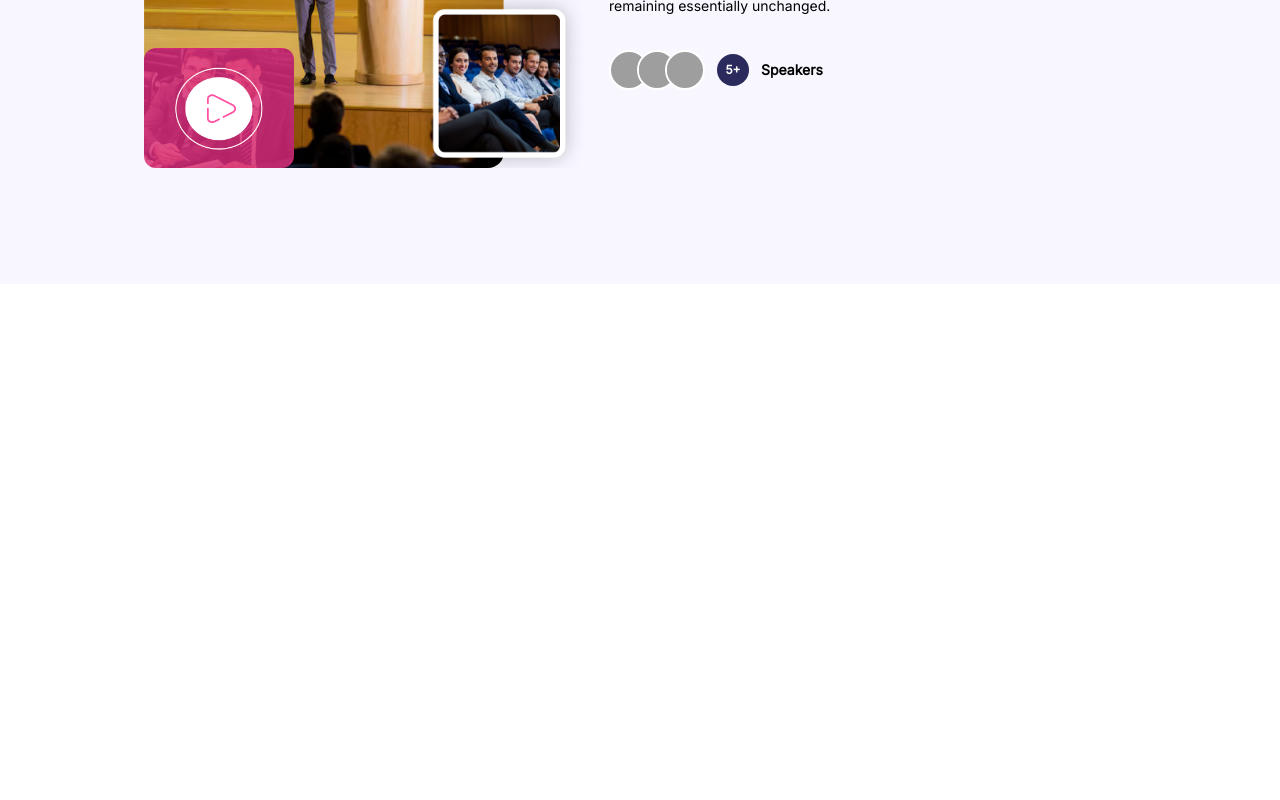
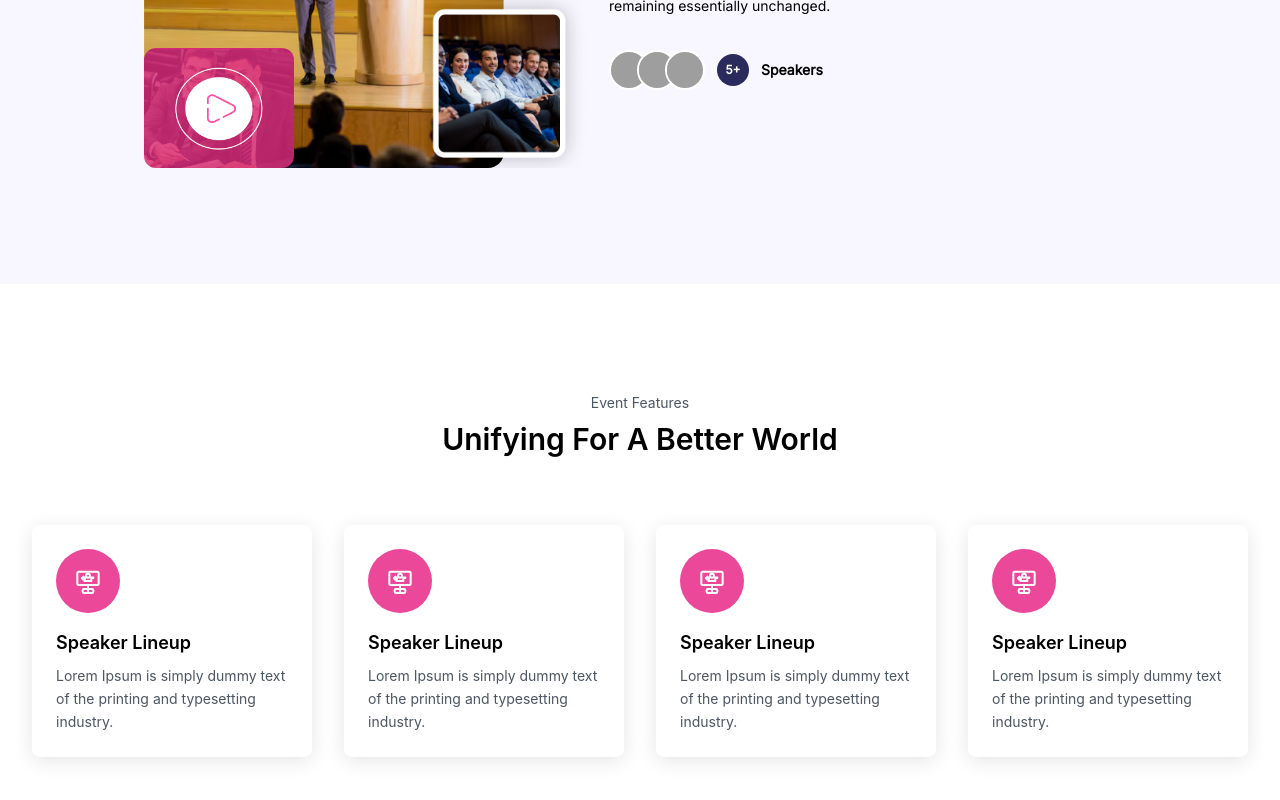
Before and after one commit to AmartiSamia/Evenza, a React (Create React App) app: page / in a window 1280 px wide. Shown: the part 1012-1812 px from the top of the page. Before the commit the page ends 1296 px from the top, so only its background shows below. Built offline with nearby package versions, Linux system fonts and the light colour scheme; grey boxes are pictures that could not be loaded.

Commit message:
EventFeatures

```diff
--- a/src/About/About.js
+++ b/src/About/About.js
@@ -5,7 +5,7 @@ import Video from './../Assets/About/Video.png';
 
 const About = () => {
   return (
-    <section className="max-w-7xl mx-auto pl-36 py-[116px] bg-[#F8F6FF] font-inter">
+    <section className="max-w-7xl mx-auto pl-36 py-[116px] bg-[#F8F6FF] font-inter max-sm:mb-[-65px]">
       <div className="flex flex-col md:flex-row items-center md:items-start gap-10 md:gap-20">
         {/* Left side images container */}
         <div className="relative flex-shrink-0 ml-[-169px] mt-[-50px] md:mt-0 md:ml-0">
--- a/src/App.js
+++ b/src/App.js
@@ -5,6 +5,7 @@ import NavBar from './Components/NavBar/Navbar.js'; // attention à la casse si
 import Accroche from './Components/Accroche.js';
 import Logo from './/Assets/EvenzaLogo.png';
 import About from './About/About.js';
+import EventFeatures from './EventFeatures.js';
 export default function App({ children }) {
   const [isMenuOpen, setIsMenuOpen] = useState(false);
   const [isNavbarVisible, setIsNavbarVisible] = useState(true);
@@ -89,6 +90,9 @@ export default function App({ children }) {
         <section className="bg-[#F8F6FF]">
         <About />
         </section>
+        <section className='bg-[#FFFFFF]'>
+          <EventFeatures />
+          </section>
       </body>
     </html>
   );
--- /dev/null
+++ b/src/EventFeatures.js
@@ -0,0 +1,88 @@
+import React from 'react';
+
+const EventFeatures = () => {
+  // Feature card data
+  const features = [
+    {
+      id: 1,
+      title: "Speaker Lineup",
+      description: "Lorem Ipsum is simply dummy text of the printing and typesetting industry."
+    },
+    {
+      id: 2,
+      title: "Speaker Lineup",
+      description: "Lorem Ipsum is simply dummy text of the printing and typesetting industry."
+    },
+    {
+      id: 3,
+      title: "Speaker Lineup",
+      description: "Lorem Ipsum is simply dummy text of the printing and typesetting industry."
+    },
+    {
+      id: 4,
+      title: "Speaker Lineup",
+      description: "Lorem Ipsum is simply dummy text of the printing and typesetting industry."
+    }
+  ];
+
+  // Custom Feature Icon Component with circle pink background
+  const FeatureIcon = () => (
+    <div className="mb-4 ">
+      <div className="relative w-16 h-16 max-sm:w-12 max-sm:h-12">
+        {/* Pink shadow/glow effect */}
+        <div className="absolute -top-1 -left-1 w-18 h-18 max-sm:w-13 max-sm:h-13 bg-pink-100 rounded-full opacity-50 blur-sm"></div>
+
+        {/* Pink circle background */}
+        <div className="absolute top-0 left-0 w-16 h-16 max-sm:w-12 max-sm:h-12 bg-pink-500 rounded-full"></div>
+
+        {/* Icon centered on the pink background */}
+        <div className="absolute inset-0 flex items-center justify-center">
+          <svg xmlns="http://www.w3.org/2000/svg" className="w-8 h-8 text-white" viewBox="0 0 24 24" fill="none" stroke="currentColor" strokeWidth="1.5" strokeLinecap="round" strokeLinejoin="round">
+            {/* Speaker at podium icon */}
+            <rect x="4" y="5" width="16" height="10" rx="1" />
+            <text x="7" y="11" fontSize="5" fill="none" stroke="currentColor">+</text>
+            <text x="14" y="11" fontSize="5" fill="none" stroke="currentColor">-</text>
+            <path d="M12 15v6" />
+            <rect x="8" y="18" width="8" height="3" rx="1" />
+            <circle cx="12" cy="8" r="1.5" />
+            <path d="M9.5 10v2" />
+            <path d="M14.5 10v2" />
+            <path d="M10 12h4" />
+          </svg>
+        </div>
+      </div>
+    </div>
+  );
+
+  return (
+    <section className="max-w-7xl mx-auto px-4 py-[109px] max-sm:pt-[60px] mb-12">
+      <div className="text-center mb-12">
+        <p className="text-sm text-gray-600 mb-2">
+          Event Features
+        </p>
+        <h2 className="text-3xl font-semibold text-black max-sm:text-xl max-sm:mb-[-30px]">
+          Unifying For A Better World
+        </h2>
+      </div>
+
+      <div className="grid grid-cols-1 sm:grid-cols-2 lg:grid-cols-4 gap-8 px-4 pt-[20px]">
+        {features.map((feature) => (
+        <div
+        key={feature.id}
+        className="bg-white rounded-lg p-6 relative overflow-visible shadow-[0_4px_20px_rgba(0,0,0,0.1)] group hover:shadow-[0_6px_25px_rgba(0,0,0,0.15)] hover:translate-y-1 hover:transform transition-transform duration-300"
+      >
+            <FeatureIcon />
+            <h3 className="font-semibold text-lg mb-2 max-sm:text-1xl">
+              {feature.title}
+            </h3>
+            <p className="text-sm text-gray-600 leading-relaxed max-sm:text-sm">
+              {feature.description}
+            </p>
+          </div>
+        ))}
+      </div>
+    </section>
+  );
+};
+
+export default EventFeatures;
```
Also changed, not shown: src/Assets/Features/Speaker-icon.png (added), src/Assets/Features/Speaker.png (added).
